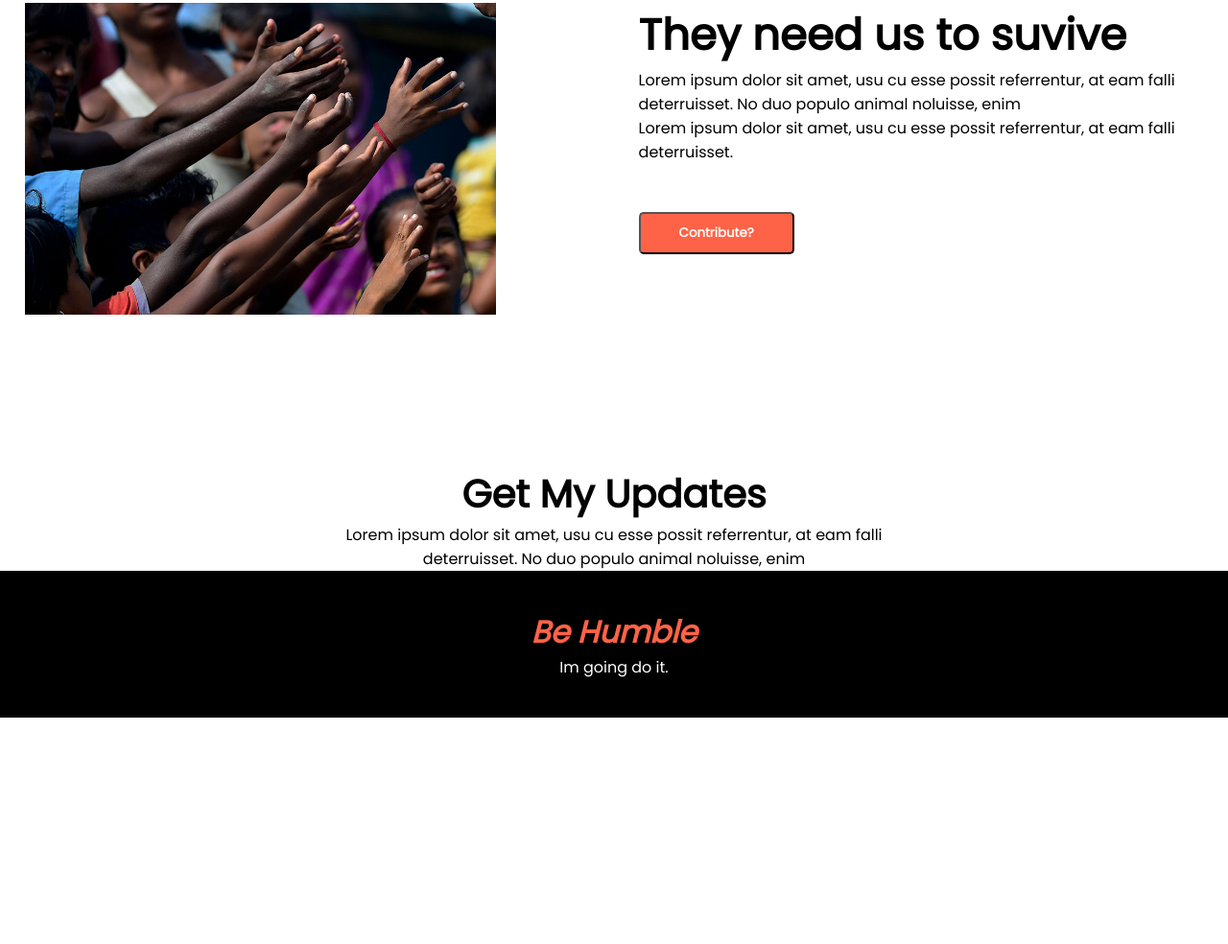
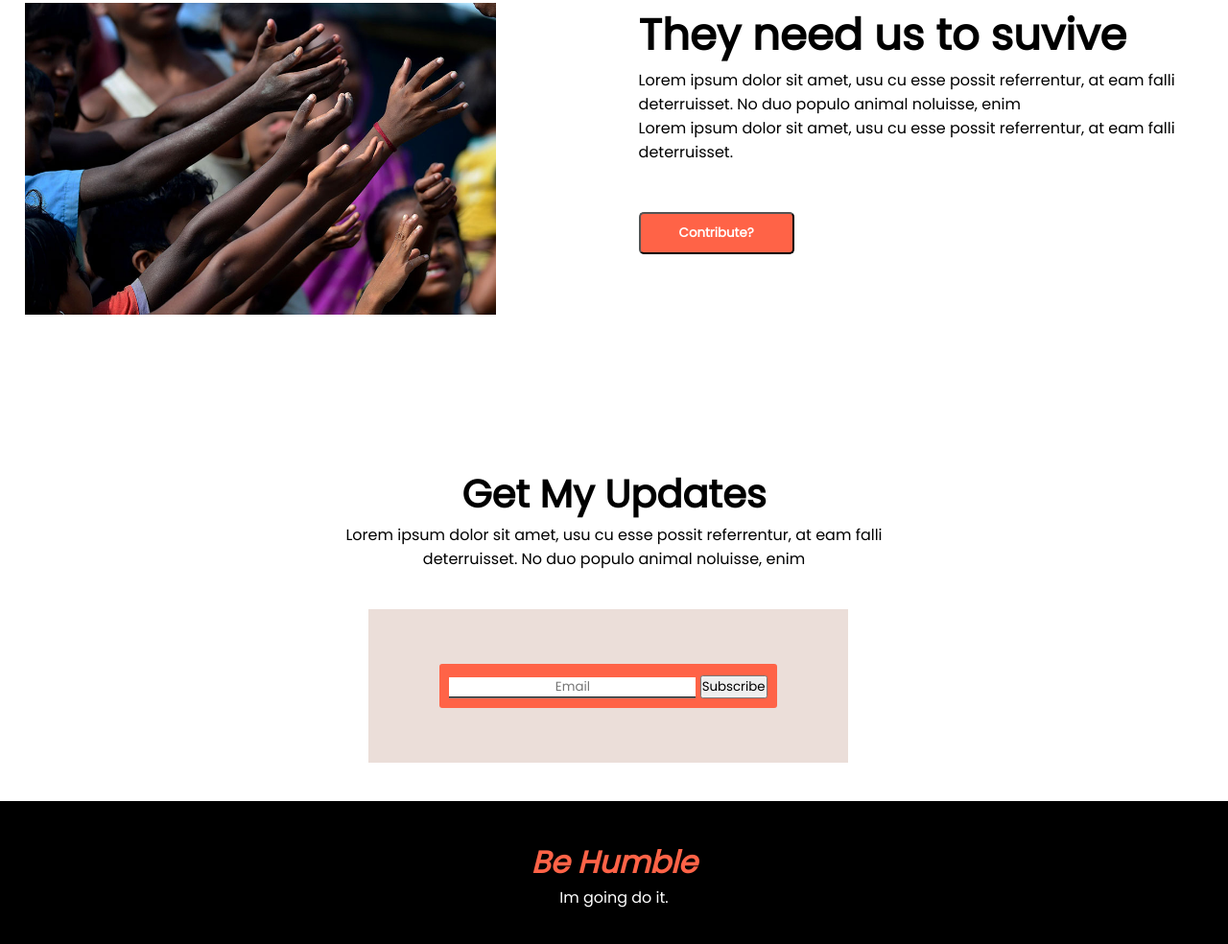
Before and after one commit to rasel497/Donate-Today-Site, a plain HTML site: page index.html in a window 1280 px wide. Shown: the part 1927-2911 px from the top of the page at 96% size. Before the commit the page ends 2675 px from the top, so only its background shows below. Drawn offline with Linux system fonts and the light colour scheme.

Commit message:
mid point

```diff
--- a/index.html
+++ b/index.html
@@ -118,7 +118,6 @@
 
 
 
-
         </div>
 
     </section>
@@ -167,12 +166,24 @@
 
     </section>
 
-
+    <!-- Email / subscrib -->
     <section>
         <div class="donate-today">
             <h1 class="donate-h">Get My Updates</h1>
             <p class="donate-text">Lorem ipsum dolor sit amet, usu cu esse possit referrentur, at eam falli<br>
                 deterruisset. No duo populo animal noluisse, enim</p>
+        </div>
+
+        <div class="box">
+            <form action="#">
+                <div class="from-box">
+                    <input type="text" name="EmailAddress" placeholder="Email">
+                    <button type="button">Subscribe</button>
+                </div>
+            </form>
+
+        </div>
+
         </div>
 
     </section>
--- a/style.css
+++ b/style.css
@@ -2,7 +2,9 @@
     margin: 0;
     padding: 0;
     font-family: 'Poppins', sans-serif;
+
 }
+
 
 
 .container {
@@ -12,6 +14,7 @@
     text-align: center;
     color: white;
 
+
 }
 
 .centered {
@@ -20,6 +23,7 @@
     left: 50%;
     transform: translate(-50%, -50%);
 }
+
 
 /* content {
     width: 100%;
@@ -181,9 +185,32 @@ input {
     font-weight: 700;
 }
 
-/* Foter */
+/* e-mail */
+.box {
+
+    width: 500px;
+    display: flex;
+    align-items: center;
+    justify-content: center;
+    height: 20vh;
+    background-color: rgb(235, 222, 217);
+    text-align: center;
+    margin-left: 30%;
+    margin-top: 40px;
+    margin-bottom: 40px;
+    box-sizing: border-box;
+}
+
+.from-box {
+    padding: 10px;
+    border-radius: 3px;
+    background-color: tomato;
+
+}
 
 
+
+/* Foter */
 .foter {
     color: tomato;
     text-align: center;
```
